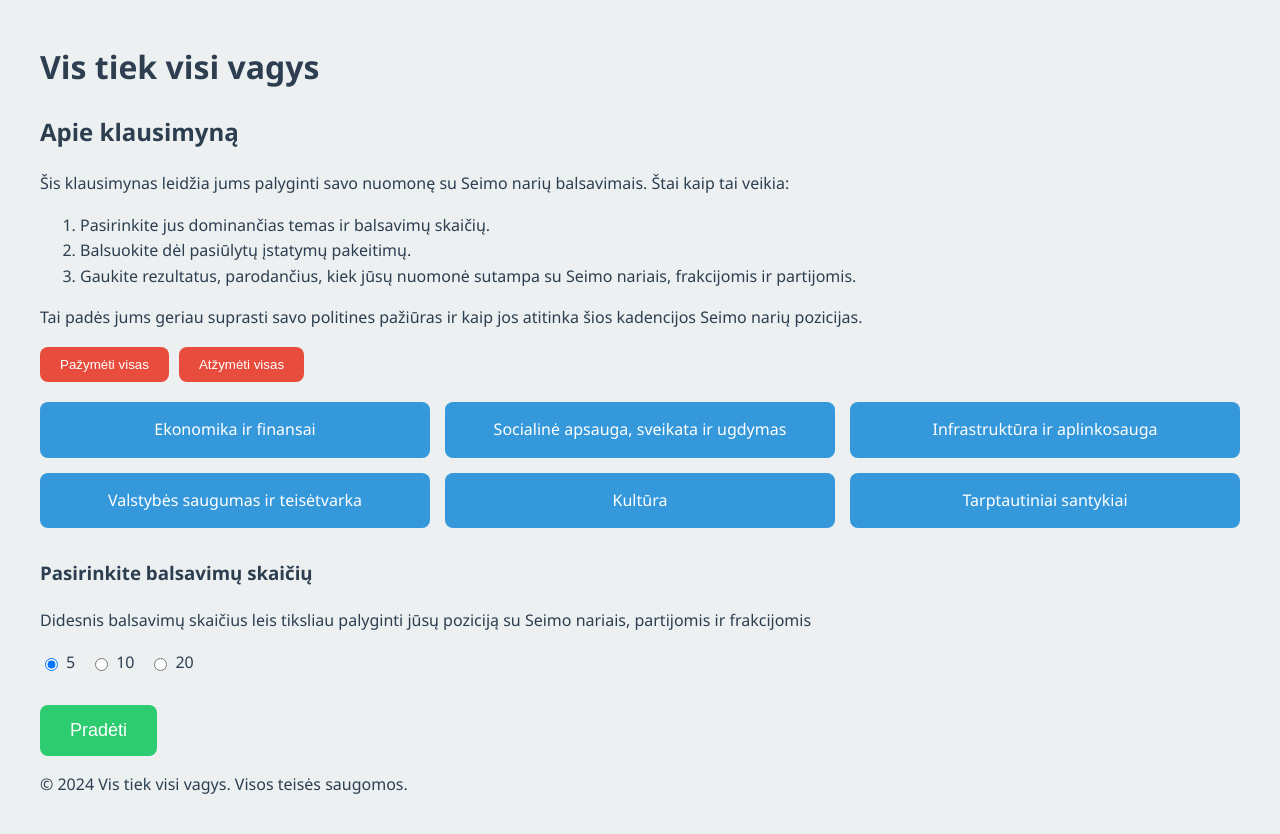
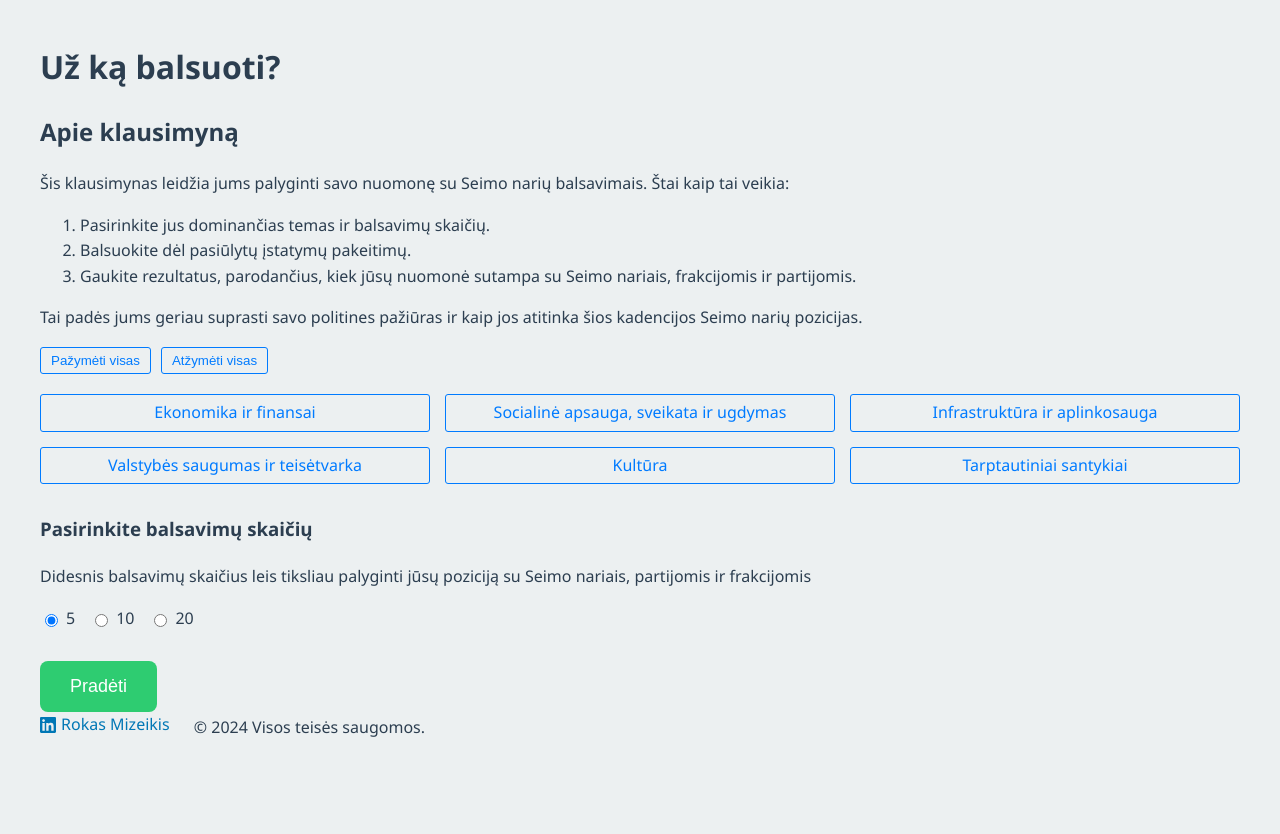
Before and after one commit to KingOfProcrastination/uzkabalsuoti, a Flask app: page / in a window 1280 px wide. After the commit the page ends 737 px from the top, so only its background shows below. Run offline with Flask 3, Linux system fonts and the light colour scheme.

Commit message:
Slightly adjusted design

```diff
--- a/app.py
+++ b/app.py
@@ -107,7 +107,7 @@ def calculate_results(user_votes):
     party_results.sort(key=lambda x: x['similarity'], reverse=True)
     group_results.sort(key=lambda x: x['similarity'], reverse=True)
 
-    return member_results[:5], party_results, group_results
+    return member_results[:10], party_results, group_results
 
 if __name__ == '__main__':
     app.run(debug=True)
--- a/config.py
+++ b/config.py
@@ -20,7 +20,7 @@ else:
             'ENGINE': 'postgresql',
             'NAME': 'elections_data',
             'USER': 'postgres',
-            'PASSWORD': os.environ["DB_password"] ,
+            'PASSWORD': 'SaugauDuomenis456?', #os.environ["DB_password"] ,
             'HOST': 'localhost',
             'PORT': '5432',
         }
--- a/template/base.html
+++ b/template/base.html
@@ -3,7 +3,7 @@
 <head>
     <meta charset="UTF-8">
     <meta name="viewport" content="width=device-width, initial-scale=1.0">
-    <title>{% block title %}Vis tiek visi vagys{% endblock %}</title>
+    <title>{% block title %}Už ką balsuoti?{% endblock %}</title>
     <style>
         :root {
             --primary-color: #3498db;
@@ -43,19 +43,37 @@
         button:active, .btn:active {
             transform: translateY(0);
         }
+    .linkedin-link {
+        display: inline-flex;
+        align-items: center;
+        text-decoration: none;
+        color: #0077b5;
+        margin-right: 20px;
+    }
+    .linkedin-logo {
+        width: 16px; /* Reduced from 20px */
+        height: 16px; /* Reduced from 20px */
+        margin-right: 5px;
+    }
     </style>
     {% block extra_css %}{% endblock %}
 </head>
 <body>
     <div class="container">
         <header>
-            <h1>{% block header %}Vis tiek visi vagys{% endblock %}</h1>
+            <h1>{% block header %}Už ką balsuoti?{% endblock %}</h1>
         </header>
         <main>
             {% block content %}{% endblock %}
         </main>
-        <footer>
-            <p>&copy; 2024 Vis tiek visi vagys. Visos teisės saugomos.</p>
+        <footer class="footer">
+            <a href="https://linkedin.com/in/rokas-mizeikis" class="linkedin-link" target="_blank" rel="noopener noreferrer">
+                <svg class="linkedin-logo" xmlns="http://www.w3.org/2000/svg" viewBox="0 0 24 24" fill="currentColor">
+                    <path d="M20.447 20.452h-3.554v-5.569c0-1.328-.027-3.037-1.852-3.037-1.853 0-2.136 1.445-2.136 2.939v5.667H9.351V9h3.414v1.561h.046c.477-.9 1.637-1.85 3.37-1.85 3.601 0 4.267 2.37 4.267 5.455v6.286zM5.337 7.433c-1.144 0-2.063-.926-2.063-2.065 0-1.138.92-2.063 2.063-2.063 1.14 0 2.064.925 2.064 2.063 0 1.139-.925 2.065-2.064 2.065zm1.782 13.019H3.555V9h3.564v11.452zM22.225 0H1.771C.792 0 0 .774 0 1.729v20.542C0 23.227.792 24 1.771 24h20.451C23.2 24 24 23.227 24 22.271V1.729C24 .774 23.2 0 22.222 0h.003z"/>
+                </svg>
+                Rokas Mizeikis
+            </a>
+            <span>&copy; 2024 Visos teisės saugomos.</span>
         </footer>
     </div>
     {% block scripts %}{% endblock %}
--- a/template/index.html
+++ b/template/index.html
@@ -45,6 +45,28 @@
         color: white;
         font-size: 18px;
         padding: 15px 30px;
+    }
+    .control-buttons button, .category-btn, .num-laws button, .start-btn {
+        padding: 5px 10px;
+        background-color: transparent;
+        border: 1px solid #007bff;
+        color: #007bff;
+        border-radius: 3px;
+        cursor: pointer;
+    }
+
+    .category-btn.selected, .num-laws button.selected {
+        background-color: #007bff;
+        color: white;
+    }
+
+    .start-btn {
+        width: 100%;
+        padding: 10px;
+        background-color: #007bff;
+        color: white;
+        border: none;
+        border-radius: 5px;
     }
 </style>
 {% endblock %}
```
Also changed, not shown: template/vote.html (+11 -0 lines).
